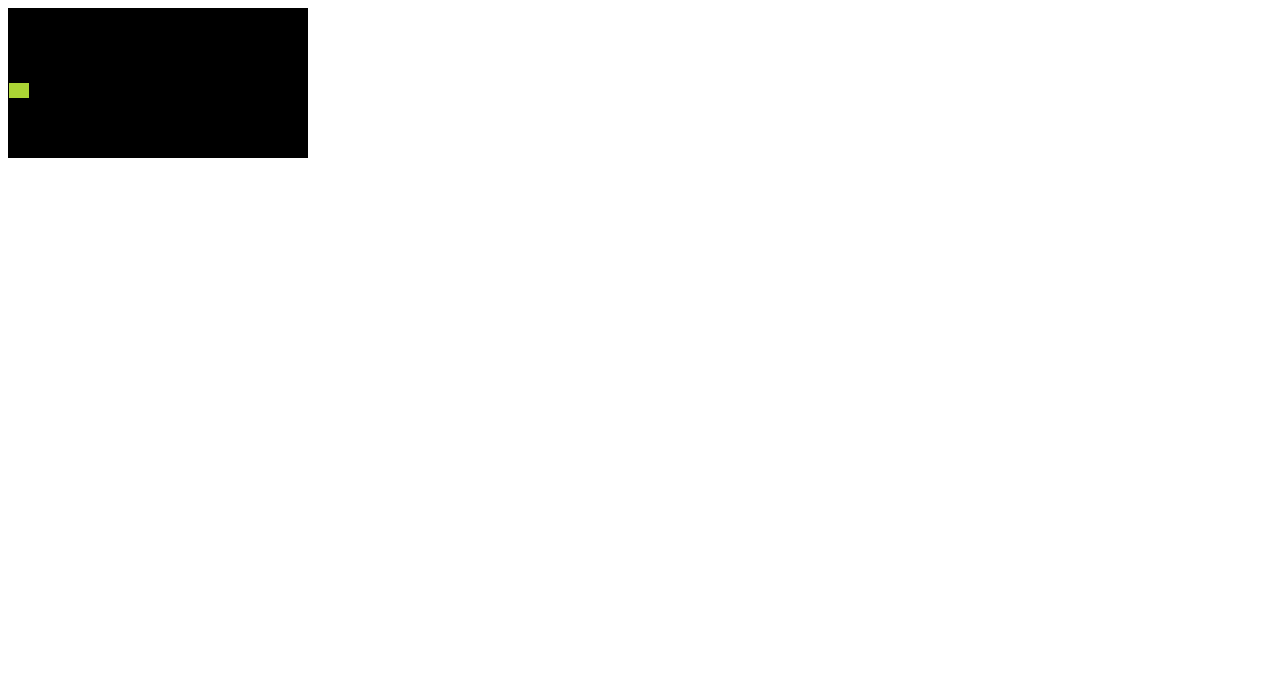
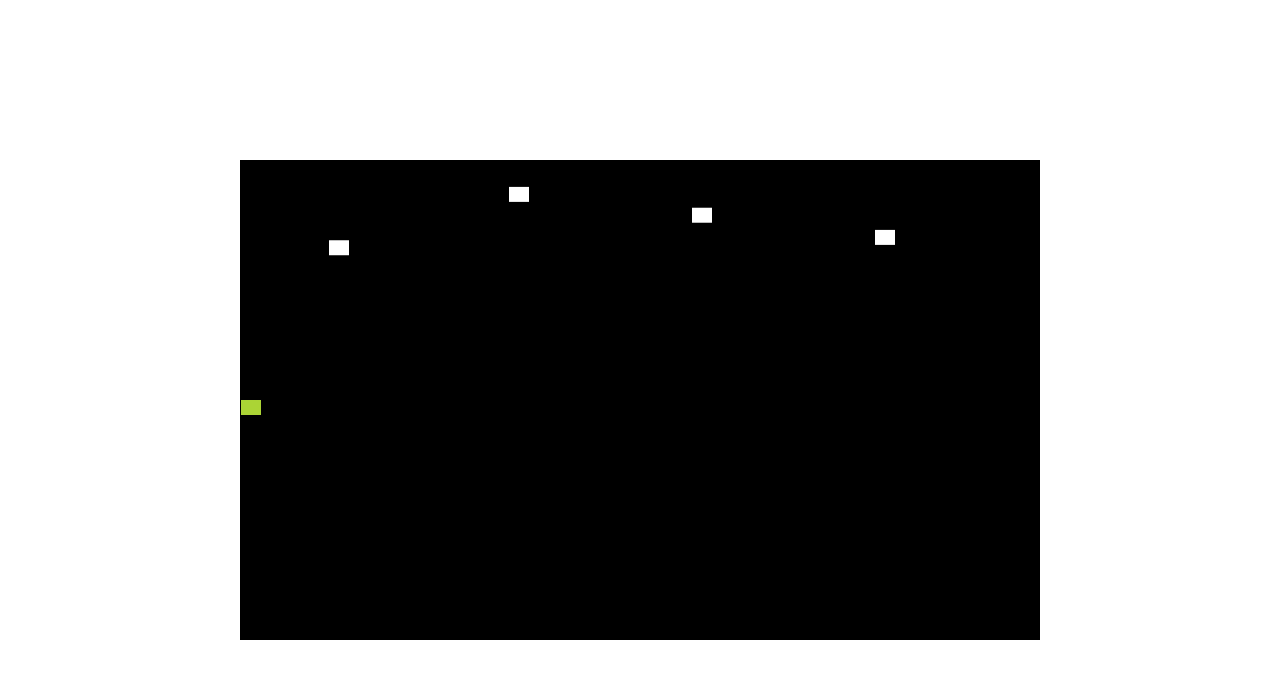
Before and after one commit to TiagoAndreAlmeida/TiagoAndreAlmeida.github.io, a plain HTML site: page tank_war/index.html in a window 1280 px wide. Drawn offline with Linux system fonts and the light colour scheme.

Commit message:
collision detect

```diff
--- a/tank_war/index.html
+++ b/tank_war/index.html
@@ -7,22 +7,29 @@
 		<style type="text/css">
 			#canvas{
 				background: black;
+				position: absolute;
+				top: 0; bottom: 0;
+				left: 0;
+				right: 0;
+				margin: auto;
 			}
 		</style>
 	</head>
 	<body>
-		<canvas id='canvas'></canvas>
+		<canvas id='canvas' width='800' height='480'></canvas>
 		<script type="text/javascript">
 			var canvas = document.getElementById('canvas');
 			var ctx = canvas.getContext('2d');
 
 			var player = new Tank(1, canvas.height /2);
 			var shoots_prefab = [];
-			//var shoot = new Shoot(0,0);
+			var enemy_prefab = [];
+			var last_spawn = 0;
 
 			var up = false;
 			var down = false;
 			var space = false;
+			var last_shoot = 0;
 
 			document.addEventListener('keydown', keydown, false);
 			document.addEventListener('keyup', keyup, false);
@@ -33,8 +40,10 @@
 				}else if(e.keyCode == 40){
 					down = true;
 				}
-				if(e.keyCode == 32)
+				if(e.keyCode == 32){
 					space = true;
+					time_shoot = new Date().getTime();
+				}
 			}
 
 			function keyup (e){
@@ -43,43 +52,80 @@
 				}else if(e.keyCode == 40){
 					down = false;
 				}
-				if(e.keyCode == 32)
+				if(e.keyCode == 32){
 					space = false;
+				}
 			}
 
 			function update (){
 				ctx.clearRect(0,0,canvas.width,canvas.height);
+				var currentTime = new Date().getTime();
 
-				if(space){
+				for(i in shoots_prefab){
+					//set shoots_prefab reference to variable "s" so this way we can acesses his propriety
+					s = shoots_prefab[i];
+					for(j in enemy_prefab){
+						//set enemy_prefab reference to variable "e" so this way we can acesses his propriety
+						e = enemy_prefab[j];
+						if((s.x > e.x) && s.x < (e.x + e.width) && (s.y > e.y) && s.y < (e.y + e.height)){
+							shoots_prefab.splice(i, 1);
+							enemy_prefab.splice(j, 1);
+						}
+					}
+				}
+
+				if(space && (new Date().getTime() - last_shoot) > 750){
 					aux = new Shoot(player.x+player.width, player.y);
 					shoots_prefab.push(aux);
+					last_shoot = new Date().getTime();
 				}
-
+				//draw shoot´s
 				for(s in shoots_prefab){
 					ctx.beginPath();
 					ctx.rect(shoots_prefab[s].x, shoots_prefab[s].y, shoots_prefab[s].width, shoots_prefab[s].height);
-					ctx.fillStyle = '#ABD435'
+					ctx.fillStyle = '#ABD435';
 					ctx.fill();
 					ctx.closePath();
 					shoots_prefab[s].move();
 					if(shoots_prefab[s].x > canvas.width){
 						shoots_prefab.splice(s, 1);
 					}
+
+				}
+
+				for(e in enemy_prefab){
+					ctx.beginPath();
+					ctx.rect(enemy_prefab[e].x, enemy_prefab[e].y, enemy_prefab[e].width, enemy_prefab[e].height);
+					ctx.fillStyle = '#fff';
+					ctx.fill();
+					ctx.closePath();
+					enemy_prefab[e].move();
+					if(enemy_prefab[e].x < 0)
+						enemy_prefab.splice(e,1);
 				}
 
 				ctx.beginPath();
 				ctx.rect(player.x, player.y, player.width, player.height);
-				ctx.fillStyle = '#ABD435'
+				ctx.fillStyle = '#ABD435';
 				ctx.fill();
 				ctx.closePath();
-				if(up || down)
+				if(up || down) {
 					player.move(up, down);
+				}
+				//Time to spawn a new enemy
+				if(currentTime - last_spawn > 1000)
+					spawn_enemy(canvas.width, Math.random()*canvas.height);
 
 				requestAnimationFrame(update);
 			}
 
+			function spawn_enemy (x, y){
+				aux = new Enemy(x,y);
+				enemy_prefab.push( aux );
+				last_spawn = new Date().getTime();
+			}
+
 			update();
-			//setInterval(update, 10);
 		</script>
 	</body>
 </html>
--- a/tank_war/js/classes.js
+++ b/tank_war/js/classes.js
@@ -1,3 +1,4 @@
+//Shoot Class
 var Shoot = function (x, y){
 	this.x = x;
 	this.y = y;
@@ -8,8 +9,8 @@ var Shoot = function (x, y){
 
 Shoot.prototype.move = function(){
 	this.x += this.speed;
-}
-
+};
+//Tank Class
 var Tank = function (x, y){
 	this.x = x;
 	this.y = y;
@@ -25,3 +26,14 @@ Tank.prototype.move = function (up, down){
 		this.y += this.speed;
 
 };
+//Enemy Class
+var Enemy = function (x, y){
+	this.y = y;
+	this.x = x;
+	this.speed = 3;
+	this.width = 20;
+	this.height = 15;
+};
+Enemy.prototype.move = function () {
+	this.x -= this.speed;
+};
```
